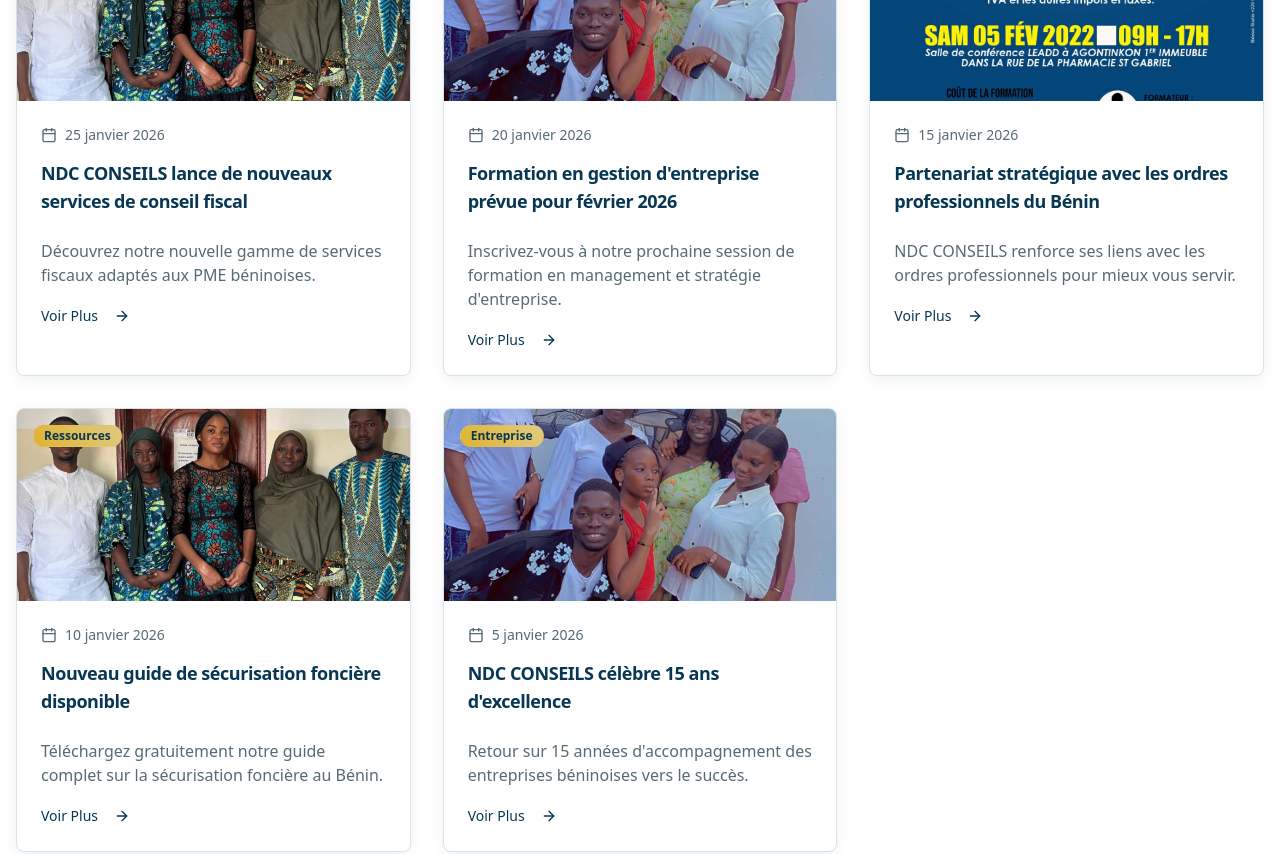
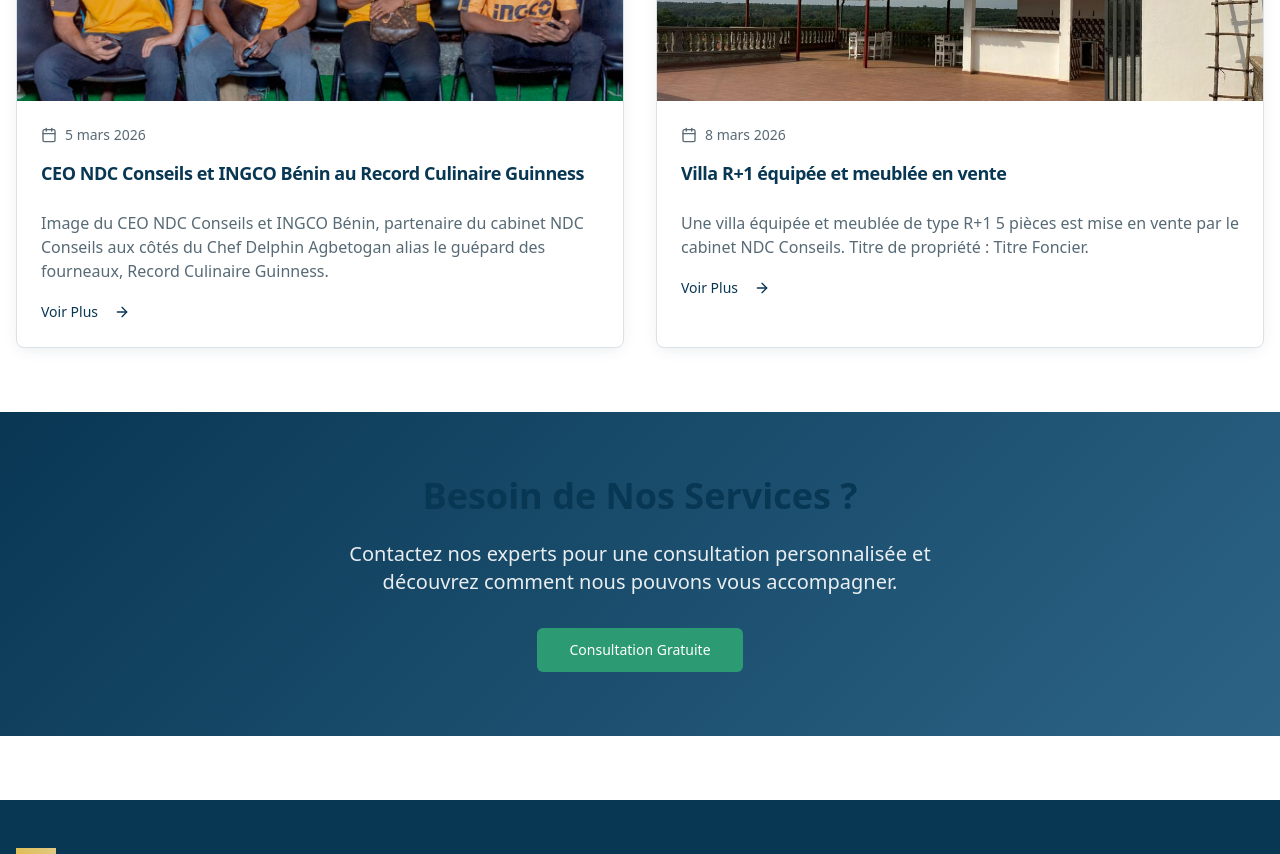
Before and after one commit to amta-repo/ndcc-updated, a React (Vite) app: page /news in a window 1280 px wide. Shown: the part 700-1554 px from the top of the page. Built offline with nearby package versions, Linux system fonts and the light colour scheme; the HTML template or start-up script is replaced by a standard one.

Commit message:
Update news images to assets
Co-authored-by: oladimejiala <41452971+oladimejiala@users.noreply.github.com>

```diff
--- a/src/components/NewsTicker.tsx
+++ b/src/components/NewsTicker.tsx
@@ -4,28 +4,13 @@ import { useTranslation } from "@/hooks/useTranslation";
 const newsItems = [
   {
     id: 1,
-    titleFR: "NDC CONSEILS lance de nouveaux services de conseil fiscal",
-    titleEN: "NDC CONSEILS launches new tax advisory services",
+    titleFR: "CEO NDC Conseils et INGCO Bénin au Record Culinaire Guinness",
+    titleEN: "NDC Conseils CEO and INGCO Benin at the Guinness Culinary Record",
   },
   {
     id: 2,
-    titleFR: "Formation en gestion d'entreprise prévue pour février 2026",
-    titleEN: "Business management training scheduled for February 2026",
-  },
-  {
-    id: 3,
-    titleFR: "Partenariat stratégique avec les ordres professionnels du Bénin",
-    titleEN: "Strategic partnership with professional organizations of Benin",
-  },
-  {
-    id: 4,
-    titleFR: "Nouveau guide de sécurisation foncière disponible",
-    titleEN: "New land security guide available",
-  },
-  {
-    id: 5,
-    titleFR: "NDC CONSEILS célèbre 15 ans d'excellence",
-    titleEN: "NDC CONSEILS celebrates 15 years of excellence",
+    titleFR: "Villa R+1 équipée et meublée en vente",
+    titleEN: "Furnished R+1 Villa for sale",
   },
 ];
 
--- a/src/pages/News.tsx
+++ b/src/pages/News.tsx
@@ -1,17 +1,25 @@
-import { useState } from "react";
+import { useState, useEffect, useCallback } from "react";
 import { Card, CardContent, CardHeader, CardTitle } from "@/components/ui/card";
 import { Button } from "@/components/ui/button";
 import { Badge } from "@/components/ui/badge";
 import { Dialog, DialogContent, DialogHeader, DialogTitle, DialogDescription } from "@/components/ui/dialog";
-import { Calendar, ArrowRight } from "lucide-react";
+import { Calendar, ArrowRight, ChevronLeft, ChevronRight } from "lucide-react";
 import { useTranslation } from "@/hooks/useTranslation";
-import galleryImage1 from "@/assets/gallery-1.jpeg";
-import galleryImage2 from "@/assets/gallery-2.jpeg";
-import teamPhoto from "@/assets/team-photo.jpeg";
+
+import ingco1 from "@/assets/ingco-ndcc1.jpeg";
+import ingco2 from "@/assets/ingco-ndcc2.jpeg";
+import ingco3 from "@/assets/ingco-ndcc3.jpeg";
+import ingco4 from "@/assets/ingco-ndcc4.jpeg";
+import house1 from "@/assets/house1.jpeg";
+import house2 from "@/assets/house2.jpeg";
+import house3 from "@/assets/house3.jpeg";
+import house4 from "@/assets/house4.jpeg";
+import house5 from "@/assets/house5.jpeg";
+import house6 from "@/assets/house6.jpeg";
 
 interface NewsItem {
   id: number;
-  image: string;
+  images: string[];
   titleFR: string;
   titleEN: string;
   summaryFR: string;
@@ -22,68 +30,80 @@ interface NewsItem {
   category: string;
 }
 
-const newsData: NewsItem[] = [
+export const newsData: NewsItem[] = [
   {
     id: 1,
-    image: teamPhoto,
-    titleFR: "NDC CONSEILS lance de nouveaux services de conseil fiscal",
-    titleEN: "NDC CONSEILS launches new tax advisory services",
-    summaryFR: "Découvrez notre nouvelle gamme de services fiscaux adaptés aux PME béninoises.",
-    summaryEN: "Discover our new range of tax services tailored for Beninese SMEs.",
-    contentFR: "NDC CONSEILS est fier d'annoncer le lancement de nouveaux services de conseil fiscal spécialement conçus pour les petites et moyennes entreprises du Bénin. Ces services comprennent l'optimisation fiscale, la préparation des déclarations fiscales, l'assistance lors des contrôles fiscaux, et des conseils personnalisés pour maximiser vos avantages fiscaux tout en restant en conformité avec la législation en vigueur.\n\nNotre équipe d'experts fiscalistes, dirigée par M. Fiacre KEKE, met à votre disposition plus de 15 ans d'expérience pour vous accompagner dans toutes vos démarches fiscales. Contactez-nous dès aujourd'hui pour une consultation gratuite.",
-    contentEN: "NDC CONSEILS is proud to announce the launch of new tax advisory services specially designed for small and medium enterprises in Benin. These services include tax optimization, tax return preparation, assistance during tax audits, and personalized advice to maximize your tax benefits while remaining compliant with current legislation.\n\nOur team of tax experts, led by Mr. Fiacre KEKE, brings over 15 years of experience to assist you with all your tax matters. Contact us today for a free consultation.",
-    date: "2026-01-25",
-    category: "Services"
+    images: [ingco1, ingco2, ingco3, ingco4],
+    titleFR: "CEO NDC Conseils et INGCO Bénin au Record Culinaire Guinness",
+    titleEN: "NDC Conseils CEO and INGCO Benin at the Guinness Culinary Record",
+    summaryFR: "Image du CEO NDC Conseils et INGCO Bénin, partenaire du cabinet NDC Conseils aux côtés du Chef Delphin Agbetogan alias le guépard des fourneaux, Record Culinaire Guinness.",
+    summaryEN: "Photo of NDC Conseils CEO and INGCO Benin, partner of NDC Conseils alongside Chef Delphin Agbetogan aka the cheetah of the kitchen, Guinness Culinary Record.",
+    contentFR: "Image du CEO NDC Conseils et INGCO Bénin, partenaire du cabinet NDC Conseils aux côtés du Chef Delphin Agbetogan alias le guépard des fourneaux, Record Culinaire Guinness.\n\nCet événement marquant a réuni des personnalités du monde des affaires et de la gastronomie béninoise autour d'un défi culinaire historique. NDC Conseils, à travers son partenariat avec INGCO Bénin, réaffirme son engagement envers le développement et la promotion des talents locaux.",
+    contentEN: "Photo of NDC Conseils CEO and INGCO Benin, partner of NDC Conseils alongside Chef Delphin Agbetogan aka the cheetah of the kitchen, Guinness Culinary Record.\n\nThis landmark event brought together personalities from the business and culinary world of Benin around a historic cooking challenge. NDC Conseils, through its partnership with INGCO Benin, reaffirms its commitment to the development and promotion of local talents.",
+    date: "2026-03-05",
+    category: "Partenariat"
   },
   {
     id: 2,
-    image: galleryImage1,
-    titleFR: "Formation en gestion d'entreprise prévue pour février 2026",
-    titleEN: "Business management training scheduled for February 2026",
-    summaryFR: "Inscrivez-vous à notre prochaine session de formation en management et stratégie d'entreprise.",
-    summaryEN: "Register for our upcoming training session on business management and strategy.",
-    contentFR: "NDC CONSEILS organise une formation intensive en gestion d'entreprise du 15 au 20 février 2026 à Abomey-Calavi. Cette formation couvrira les thèmes suivants :\n\n• Stratégie d'entreprise et planification\n• Gestion financière et comptabilité\n• Leadership et management d'équipe\n• Marketing et développement commercial\n• Cadre juridique et fiscal OHADA\n\nLes places sont limitées à 25 participants. Inscrivez-vous rapidement pour bénéficier du tarif early bird. Un certificat de participation sera délivré à la fin de la formation.",
-    contentEN: "NDC CONSEILS is organizing an intensive business management training from February 15-20, 2026 in Abomey-Calavi. This training will cover the following topics:\n\n• Business strategy and planning\n• Financial management and accounting\n• Leadership and team management\n• Marketing and business development\n• OHADA legal and tax framework\n\nPlaces are limited to 25 participants. Register quickly to benefit from the early bird rate. A certificate of participation will be issued at the end of the training.",
-    date: "2026-01-20",
-    category: "Formation"
-  },
-  {
-    id: 3,
-    image: galleryImage2,
-    titleFR: "Partenariat stratégique avec les ordres professionnels du Bénin",
-    titleEN: "Strategic partnership with professional organizations of Benin",
-    summaryFR: "NDC CONSEILS renforce ses liens avec les ordres professionnels pour mieux vous servir.",
-    summaryEN: "NDC CONSEILS strengthens ties with professional organizations to better serve you.",
-    contentFR: "Nous sommes heureux d'annoncer la signature d'un partenariat stratégique avec plusieurs ordres professionnels du Bénin, notamment l'Ordre des Experts Comptables et des Comptables Agréés (OECCA) et l'Ordre des Avocats du Bénin.\n\nCe partenariat nous permettra de :\n• Renforcer notre réseau d'experts\n• Offrir des services encore plus complets à nos clients\n• Participer à des formations continues\n• Contribuer au développement du secteur des services professionnels au Bénin\n\nCette collaboration témoigne de notre engagement envers l'excellence et notre volonté d'être les professionnels les plus sûrs du marché.",
-    contentEN: "We are pleased to announce the signing of a strategic partnership with several professional organizations in Benin, including the Order of Chartered Accountants and Certified Accountants (OECCA) and the Bar Association of Benin.\n\nThis partnership will allow us to:\n• Strengthen our network of experts\n• Offer even more comprehensive services to our clients\n• Participate in continuing education\n• Contribute to the development of the professional services sector in Benin\n\nThis collaboration demonstrates our commitment to excellence and our desire to be the most reliable professionals in the market.",
-    date: "2026-01-15",
-    category: "Partenariat"
-  },
-  {
-    id: 4,
-    image: teamPhoto,
-    titleFR: "Nouveau guide de sécurisation foncière disponible",
-    titleEN: "New land security guide available",
-    summaryFR: "Téléchargez gratuitement notre guide complet sur la sécurisation foncière au Bénin.",
-    summaryEN: "Download our comprehensive land security guide in Benin for free.",
-    contentFR: "NDC CONSEILS met à votre disposition un guide complet sur la sécurisation foncière au Bénin. Ce document détaillé couvre tous les aspects de la procédure de sécurisation de vos biens immobiliers :\n\n• Les étapes de l'obtention du titre foncier\n• Les documents nécessaires\n• Les délais et coûts associés\n• Les pièges à éviter\n• Vos droits et obligations\n\nCe guide est le fruit de notre expérience de plus de 15 ans dans l'accompagnement des propriétaires fonciers. Téléchargez-le gratuitement sur notre site ou contactez-nous pour un accompagnement personnalisé.",
-    contentEN: "NDC CONSEILS provides you with a comprehensive guide on land security in Benin. This detailed document covers all aspects of the procedure for securing your real estate:\n\n• Steps to obtain the land title\n• Required documents\n• Associated timelines and costs\n• Pitfalls to avoid\n• Your rights and obligations\n\nThis guide is the result of our over 15 years of experience in supporting landowners. Download it for free on our website or contact us for personalized assistance.",
-    date: "2026-01-10",
-    category: "Ressources"
-  },
-  {
-    id: 5,
-    image: galleryImage1,
-    titleFR: "NDC CONSEILS célèbre 15 ans d'excellence",
-    titleEN: "NDC CONSEILS celebrates 15 years of excellence",
-    summaryFR: "Retour sur 15 années d'accompagnement des entreprises béninoises vers le succès.",
-    summaryEN: "Looking back at 15 years of supporting Beninese businesses towards success.",
-    contentFR: "Cette année marque le 15ème anniversaire de NDC CONSEILS ! Depuis notre création, nous avons eu le privilège d'accompagner des centaines d'entreprises béninoises dans leur développement et leur réussite.\n\nQuelques chiffres clés :\n• Plus de 50 clients réguliers\n• Plus de 200 projets réalisés\n• Plus de 100 formations dispensées\n• 98% de satisfaction client\n\nNous tenons à remercier tous nos clients, partenaires et collaborateurs qui ont contribué à ce succès. Ensemble, continuons à bâtir l'avenir économique du Bénin.\n\n\"Être de loin, les professionnels les plus sûrs\" - Telle est notre devise et notre engagement envers vous.",
-    contentEN: "This year marks the 15th anniversary of NDC CONSEILS! Since our founding, we have had the privilege of supporting hundreds of Beninese businesses in their development and success.\n\nSome key figures:\n• Over 50 regular clients\n• Over 200 completed projects\n• Over 100 trainings delivered\n• 98% client satisfaction\n\nWe would like to thank all our clients, partners and collaborators who have contributed to this success. Together, let's continue to build the economic future of Benin.\n\n\"Being by far, the most reliable professionals\" - This is our motto and our commitment to you.",
-    date: "2026-01-05",
-    category: "Entreprise"
+    images: [house1, house2, house3, house4, house5, house6],
+    titleFR: "Villa R+1 équipée et meublée en vente",
+    titleEN: "Furnished R+1 Villa for sale",
+    summaryFR: "Une villa équipée et meublée de type R+1 5 pièces est mise en vente par le cabinet NDC Conseils. Titre de propriété : Titre Foncier.",
+    summaryEN: "A fully equipped and furnished 5-room R+1 villa is put on sale by NDC Conseils. Property title: Land Title.",
+    contentFR: "Une villa équipée et meublée de type R+1 5 pièces est mise en vente par le cabinet NDC Conseils.\n\nNB: Titre de propriété : Titre Foncier\n\nContactez-nous pour plus d'informations et pour planifier une visite.\n\nTéléphone : +229 01 97 70 60 69 / +229 01 40 57 91 58",
+    contentEN: "A fully equipped and furnished 5-room R+1 villa is put on sale by NDC Conseils.\n\nNote: Property title: Land Title\n\nContact us for more information and to schedule a visit.\n\nPhone: +229 01 97 70 60 69 / +229 01 40 57 91 58",
+    date: "2026-03-08",
+    category: "Immobilier"
   }
 ];
+
+const ImageCarousel = ({ images, alt, autoSlide = false }: { images: string[]; alt: string; autoSlide?: boolean }) => {
+  const [current, setCurrent] = useState(0);
+
+  const next = useCallback(() => setCurrent(i => (i + 1) % images.length), [images.length]);
+  const prev = useCallback(() => setCurrent(i => (i - 1 + images.length) % images.length), [images.length]);
+
+  useEffect(() => {
+    if (!autoSlide) return;
+    const interval = setInterval(next, 3500);
+    return () => clearInterval(interval);
+  }, [autoSlide, next]);
+
+  return (
+    <div className="relative w-full h-full group">
+      <img
+        src={images[current]}
+        alt={`${alt} ${current + 1}`}
+        className="w-full h-full object-cover transition-opacity duration-500"
+      />
+      {images.length > 1 && (
+        <>
+          <button
+            onClick={(e) => { e.stopPropagation(); prev(); }}
+            className="absolute left-2 top-1/2 -translate-y-1/2 bg-background/70 hover:bg-background/90 rounded-full p-1.5 opacity-0 group-hover:opacity-100 transition-opacity"
+          >
+            <ChevronLeft className="h-5 w-5 text-foreground" />
+          </button>
+          <button
+            onClick={(e) => { e.stopPropagation(); next(); }}
+            className="absolute right-2 top-1/2 -translate-y-1/2 bg-background/70 hover:bg-background/90 rounded-full p-1.5 opacity-0 group-hover:opacity-100 transition-opacity"
+          >
+            <ChevronRight className="h-5 w-5 text-foreground" />
+          </button>
+          <div className="absolute bottom-2 left-1/2 -translate-x-1/2 flex gap-1.5">
+            {images.map((_, idx) => (
+              <button
+                key={idx}
+                onClick={(e) => { e.stopPropagation(); setCurrent(idx); }}
+                className={`w-2 h-2 rounded-full transition-colors ${idx === current ? 'bg-primary' : 'bg-background/60'}`}
+              />
+            ))}
+          </div>
+        </>
+      )}
+    </div>
+  );
+};
 
 const News = () => {
   const { language, t } = useTranslation();
@@ -119,7 +139,7 @@ const News = () => {
       {/* News Grid */}
       <section className="py-16">
         <div className="container mx-auto px-4">
-          <div className="grid grid-cols-1 md:grid-cols-2 lg:grid-cols-3 gap-8">
+          <div className="grid grid-cols-1 md:grid-cols-2 gap-8">
             {newsData.map((item, index) => (
               <Card
                 key={item.id}
@@ -128,7 +148,7 @@ const News = () => {
               >
                 <div className="relative overflow-hidden h-48">
                   <img
-                    src={item.image}
+                    src={item.images[0]}
                     alt={getTitle(item)}
                     className="w-full h-full object-cover transition-transform duration-500 group-hover:scale-110"
                   />
@@ -168,13 +188,13 @@ const News = () => {
         <DialogContent className="max-w-3xl max-h-[90vh] overflow-y-auto">
           {selectedNews && (
             <>
-              <div className="relative h-64 -mx-6 -mt-6 mb-6">
-                <img
-                  src={selectedNews.image}
+              <div className="relative h-72 -mx-6 -mt-6 mb-6">
+                <ImageCarousel
+                  images={selectedNews.images}
                   alt={getTitle(selectedNews)}
-                  className="w-full h-full object-cover"
+                  autoSlide={true}
                 />
-                <Badge className="absolute top-4 left-4 bg-gradient-accent text-accent-foreground">
+                <Badge className="absolute top-4 left-4 z-10 bg-gradient-accent text-accent-foreground">
                   {selectedNews.category}
                 </Badge>
               </div>
```
